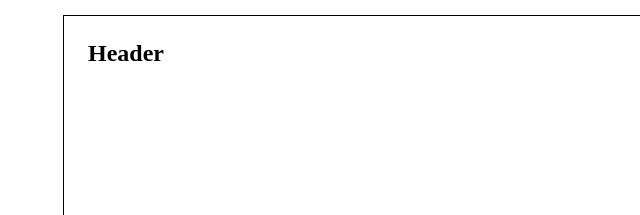
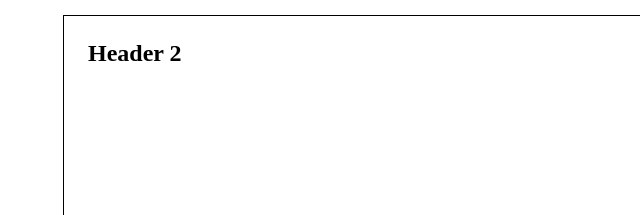
Before and after one commit to acmitchell/TestProject, a plain HTML site: page index.html in a window 1280 px wide. Shown: the top 215 px of the page, 0-640 px from the left. Drawn offline with Linux system fonts and the light colour scheme.

Commit message:
Update index.html
change header

```diff
--- a/index.html
+++ b/index.html
@@ -39,7 +39,7 @@
         <link rel="icon" href="images/favicon.ico" type="image/gif" sizes="16x16">
 	</head>
     <body>
-        <header><h2>Header</h2></header>
+        <header><h2>Header 2</h2></header>
         <aside class="left"><h2>Aside1</h2></aside>
         <main><h2>Main content</h2>
             <iframe width="60%" height="200" src="https://www.youtube.com/embed/WEDndTCyGgU"
```
